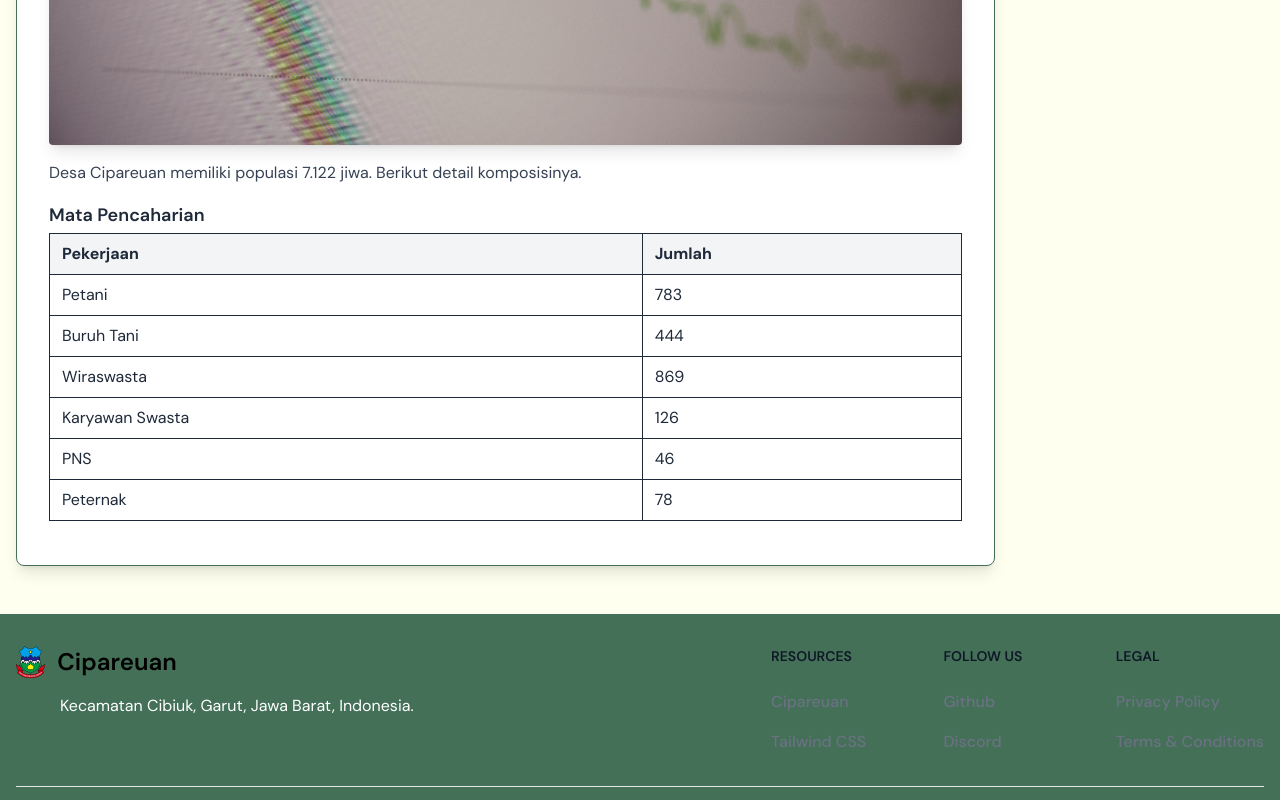
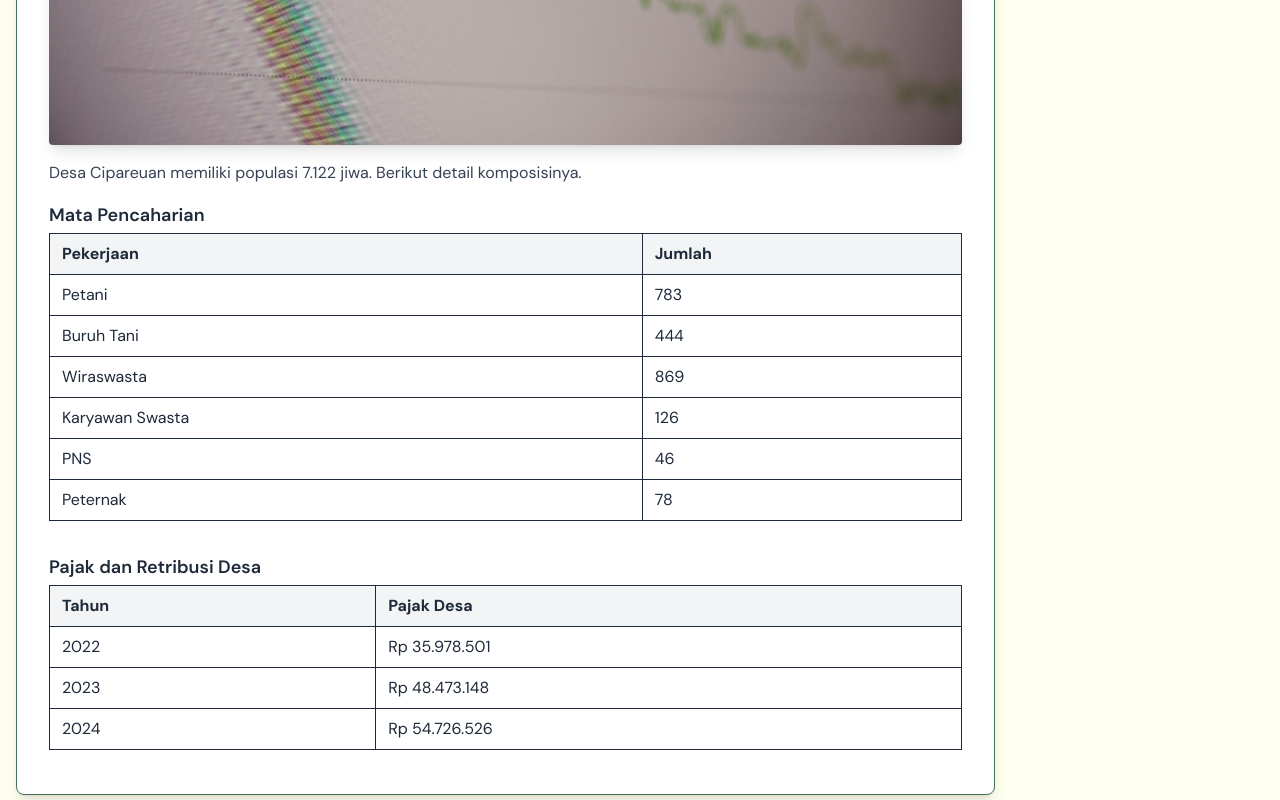
Before and after one commit to mputraff/web-cipareuan, a React (Vite) app: page /profile in a window 1280 px wide. Shown: the part 3705-4505 px from the top of the page. Built offline with nearby package versions, Linux system fonts and the light colour scheme.

Commit message:
update ui

```diff
--- a/src/assets/data/profileData.js
+++ b/src/assets/data/profileData.js
@@ -64,12 +64,9 @@ const profileData = [
         { label: "Peternak", jumlah: 78 },
       ],
       pajak: [
-        { label: "PAUD/TK", jumlah: 5 },
-        { label: "SD ", jumlah: 4 },
-        { label: "SMP ", jumlah: 2 },
-        { label: "SMA ", jumlah: 1 },
-        { label: "Madrasah ", jumlah: 14 },
-        { label: "Pondok Pesantren ", jumlah: 3 },
+        { label: "2022", jumlah: "Rp 35.978.501" },
+        { label: "2023", jumlah: "Rp 48.473.148" },
+        { label: "2024", jumlah: "Rp 54.726.526" },
       ],
     },
   },
--- a/src/pages/Profile.jsx
+++ b/src/pages/Profile.jsx
@@ -101,6 +101,7 @@ export default function Profile() {
                   </div>
                 )}
 
+                {/* mata pencaharian */}
                 {data.table?.mata_pencaharian && (
                   <div className="overflow-x-auto">
                     <h4 className="text-lg font-semibold mb-1">
@@ -124,6 +125,30 @@ export default function Profile() {
                     </table>
                   </div>
                 )}
+
+                {data.table?.pajak && (
+                  <div className="overflow-x-auto">
+                    <h4 className="text-lg font-semibold mb-1">
+                      Pajak dan Retribusi Desa
+                    </h4>
+                    <table className="table-auto w-full text-left border mb-4">
+                      <thead className="bg-gray-100">
+                        <tr>
+                          <th className="px-3 py-2 border">Tahun</th>
+                          <th className="px-3 py-2 border">Pajak Desa</th>
+                        </tr>
+                      </thead>
+                      <tbody>
+                        {data.table.pajak.map((row, index) => (
+                          <tr key={index}>
+                            <td className="px-3 py-2 border">{row.label}</td>
+                            <td className="px-3 py-2 border">{row.jumlah}</td>
+                          </tr>
+                        ))}
+                      </tbody>
+                    </table>
+                  </div>
+                )}
               </div>
 
             ))}
```
